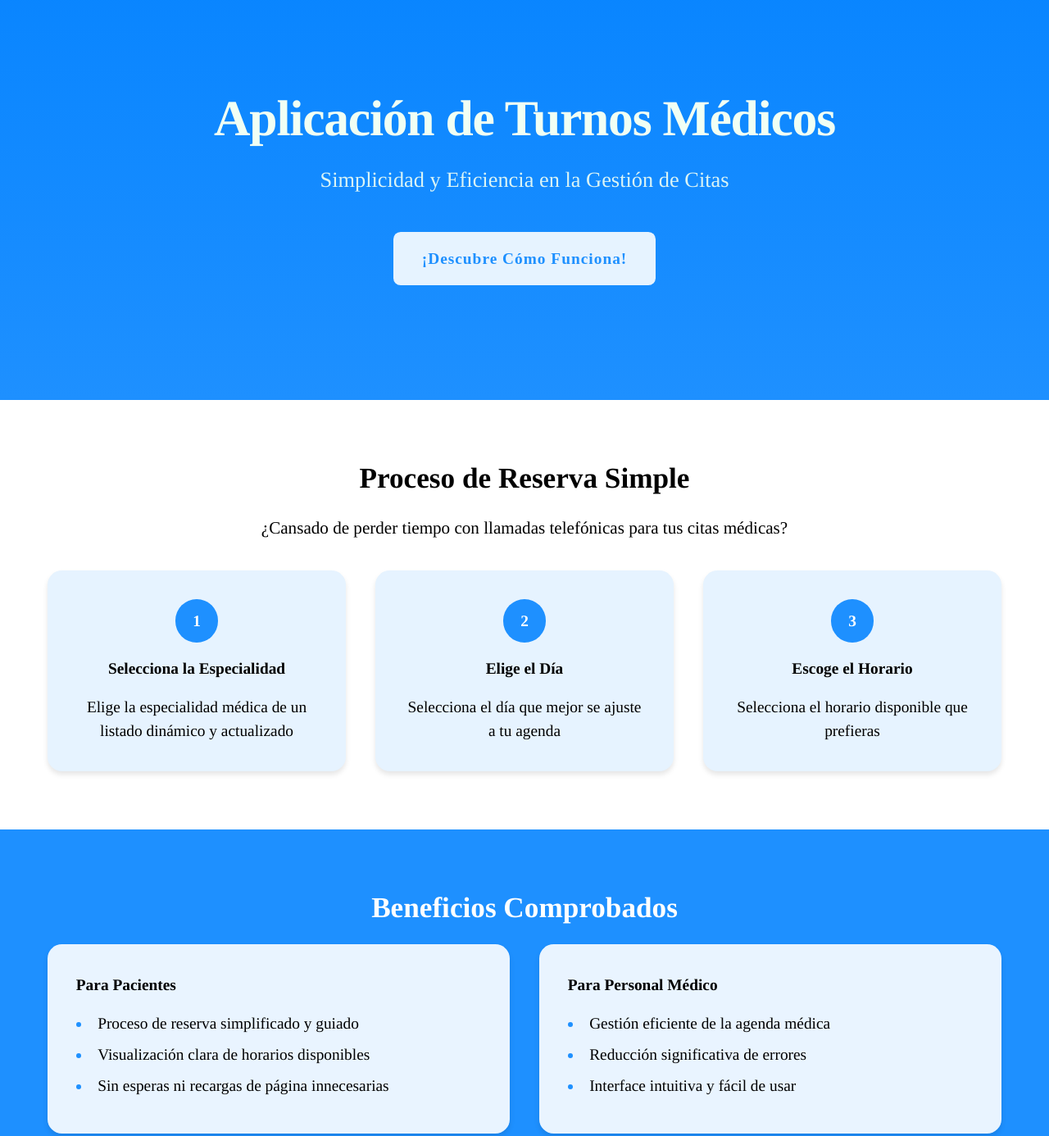
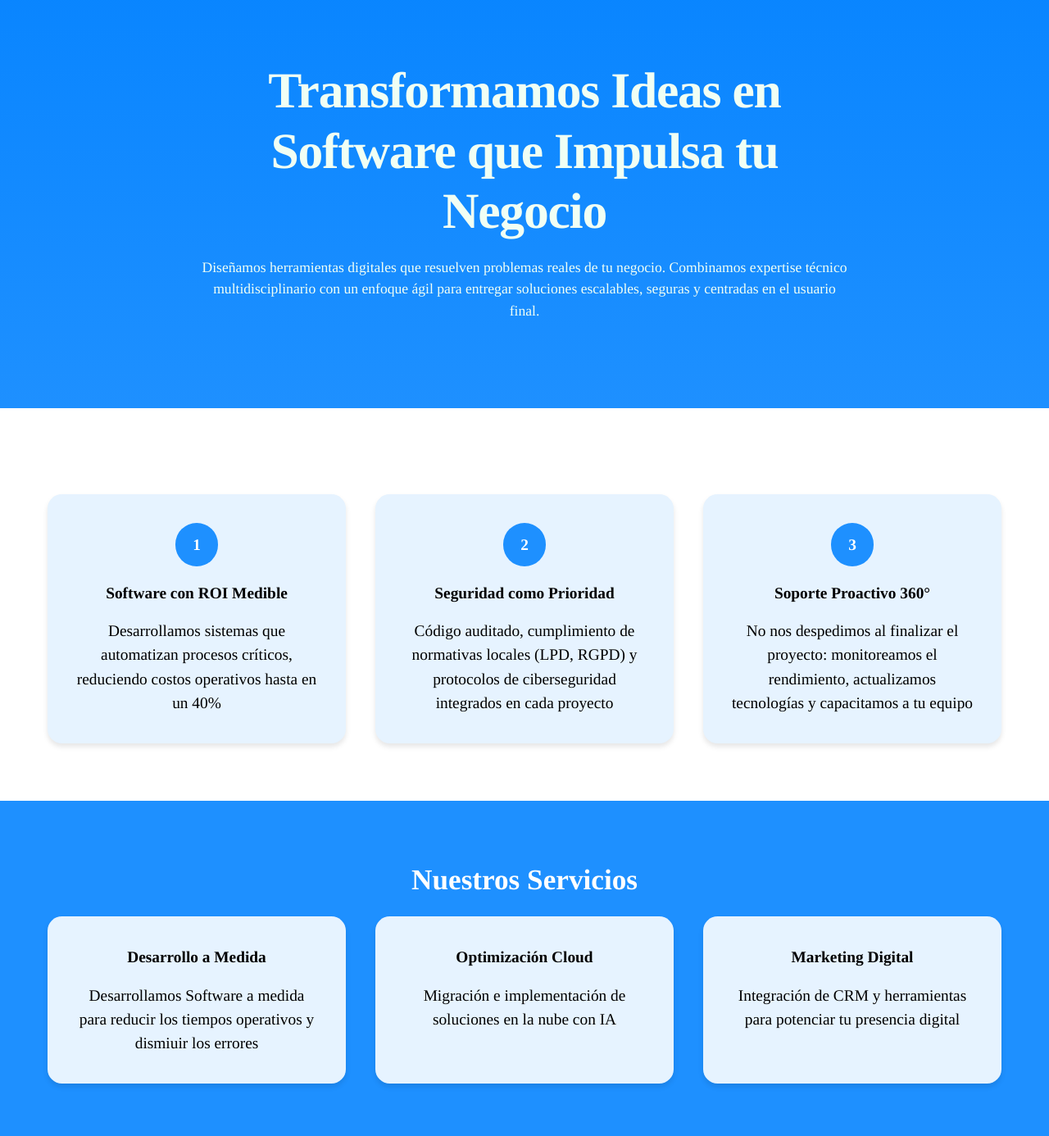
Before and after one commit to sebast825/Deklan, a website: page index.html in a window 1280 px wide. Shown: the part 112-1498 px from the top of the page at 82% size. Drawn offline with nearby package versions, Linux system fonts and the light colour scheme.

Commit message:
added info

```diff
--- a/index.html
+++ b/index.html
@@ -4,7 +4,7 @@
 <head>
     <meta charset="UTF-8">
     <meta name="viewport" content="width=device-width, initial-scale=1.0">
-    <title>Aplicación de Turnos Médicos</title>
+    <title>Deklan</title>
 
     <link rel="stylesheet" href="styles/style.css">
 
@@ -54,14 +54,18 @@
         <div class="hero hero__opening">
             <div class="container">
                 <div class="hero__content">
-                    <h1 class="hero__title">Aplicación de Turnos Médicos</h1>
+                    <h1 class="hero__title">Transformamos Ideas en Software que Impulsa tu Negocio
+                    </h1>
 
-                    <p class="hero__subtitle">Simplicidad y Eficiencia en la Gestión de Citas</p>
-                    <div class="container__btn">
+
+                    <p class="hero__text">Diseñamos herramientas digitales que resuelven problemas reales de tu negocio. Combinamos
+                        expertise técnico multidisciplinario con un enfoque ágil para entregar soluciones escalables,
+                        seguras y centradas en el usuario final.</p>
+                    <!-- <div class="container__btn">
 
                         <a href="https://clinicahorizontedemo.netlify.app/" target="_blank"
                             class="button button--primary">¡Descubre Cómo Funciona!</a>
-                    </div>
+                    </div> -->
                 </div>
             </div>
         </div>
@@ -70,25 +74,25 @@
     <main>
         <section class="process" id="reservar">
             <div class="container">
-                <h2 class="section__title">Proceso de Reserva Simple</h2>
-                <p class="section__subtitle">¿Cansado de perder tiempo con llamadas telefónicas para tus citas médicas?
+                <!-- <h2 class="section__title">Proceso de Reserva Simple</h2>
+                <p class="section__subtitle">¿Cansado de perder tiempo con llamadas telefónicas para tus citas médicas? -->
                 </p>
                 <div class="process__steps">
                     <div class="step">
                         <div class="step__number">1</div>
-                        <h3 class="step__title">Selecciona la Especialidad</h3>
-                        <p class="step__description">Elige la especialidad médica de un listado dinámico y actualizado
+                        <h3 class="step__title"> Software con ROI Medible</h3>
+                        <p class="step__description">Desarrollamos sistemas que automatizan procesos críticos, reduciendo costos operativos hasta en un 40%
                         </p>
                     </div>
                     <div class="step">
                         <div class="step__number">2</div>
-                        <h3 class="step__title">Elige el Día</h3>
-                        <p class="step__description">Selecciona el día que mejor se ajuste a tu agenda</p>
+                        <h3 class="step__title">Seguridad como Prioridad</h3>
+                        <p class="step__description">Código auditado, cumplimiento de normativas locales (LPD, RGPD) y protocolos de ciberseguridad integrados en cada proyecto</p>
                     </div>
                     <div class="step">
                         <div class="step__number">3</div>
-                        <h3 class="step__title">Escoge el Horario</h3>
-                        <p class="step__description">Selecciona el horario disponible que prefieras</p>
+                        <h3 class="step__title">Soporte Proactivo 360°</h3>
+                        <p class="step__description">No nos despedimos al finalizar el proyecto: monitoreamos el rendimiento, actualizamos tecnologías y capacitamos a tu equipo</p>
                     </div>
                 </div>
             </div>
@@ -96,25 +100,23 @@
 
         <section class="benefits">
             <div class="container">
-                <h2 class="section__title">Beneficios Comprobados</h2>
-                <div class="benefits__grid">
-                    <div class="benefit-card">
-                        <h3 class="benefit-card__title">Para Pacientes</h3>
-                        <ul class="benefit-card__list">
-                            <li>Proceso de reserva simplificado y guiado</li>
-                            <li>Visualización clara de horarios disponibles</li>
-                            <li>Sin esperas ni recargas de página innecesarias</li>
-                        </ul>
+                <h2 class="section__title">Nuestros Servicios</h2>
+                <div class="features__grid">
+                    <div class="feature">
+                        <h3 class="feature__title">Desarrollo a Medida</h3>
+                        <p class="feature__description">Desarrollamos Software a medida para reducir los tiempos operativos y dismiuir los errores</p>
                     </div>
-                    <div class="benefit-card">
-                        <h3 class="benefit-card__title">Para Personal Médico</h3>
-                        <ul class="benefit-card__list">
-                            <li>Gestión eficiente de la agenda médica</li>
-                            <li>Reducción significativa de errores</li>
-                            <li>Interface intuitiva y fácil de usar</li>
-                        </ul>
+                    <div class="feature">
+                        <h3 class="feature__title">Optimización Cloud</h3>
+                        <p class="feature__description">Migración e implementación de soluciones en la nube con IA</p>
+                    </div>
+                    <div class="feature">
+                        <h3 class="feature__title">Marketing Digital</h3>
+                        <p class="feature__description">Integración de CRM y herramientas para potenciar tu presencia digital</p>
                     </div>
                 </div>
+
+
             </div>
         </section>
 
--- a/styles/components/_hero.scss
+++ b/styles/components/_hero.scss
@@ -27,11 +27,17 @@
   &__subtitle {
     font-size: 1.5rem; // Subtítulo más grande
     margin-bottom: 2.5rem;
-    color: rgba($color-title, 0.9);
+    color: rgba($color-title,1);
     font-weight: 400;
     @media (max-width: 768px) {
       font-size: 1.25rem;
     }
+
+  }
+  &__text{
+    font-size: 1rem;
+    color: rgba($color-title,1);
+
   }
   &__opening {
     padding: $hero-padding  0;
```
Also changed, not shown: api.html (deleted, +0 -159 lines), styles/style.css.
